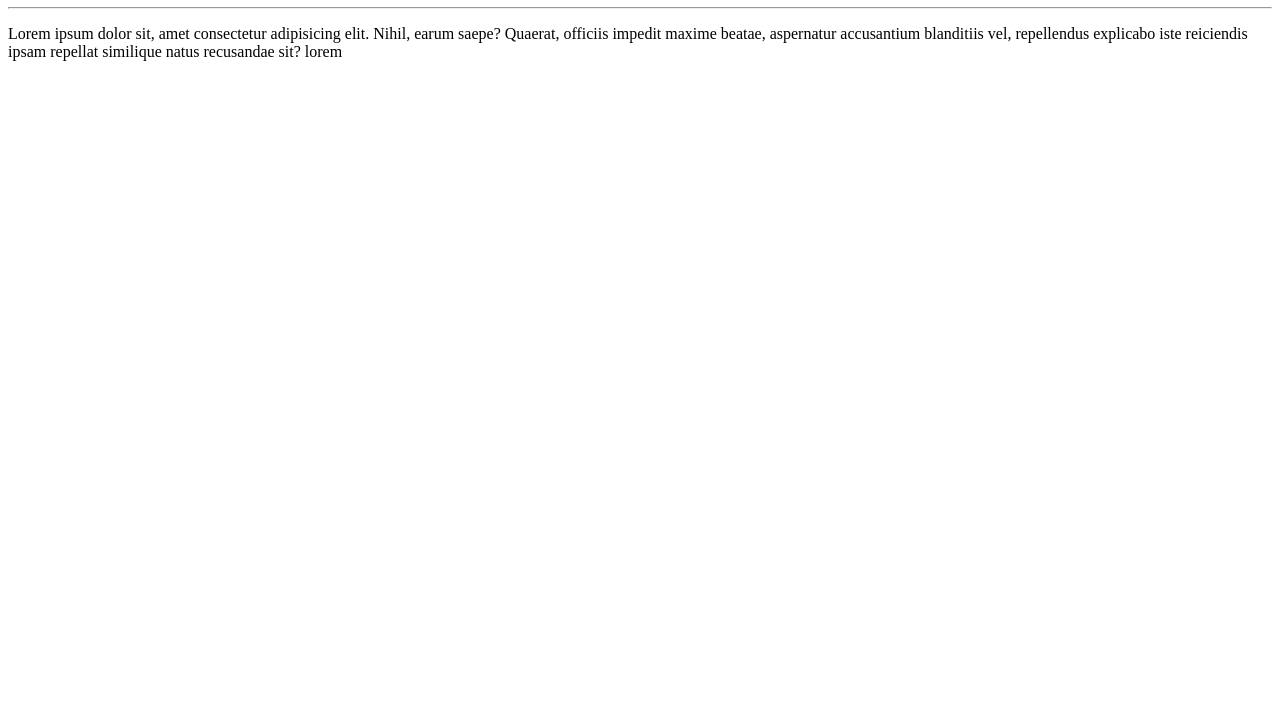
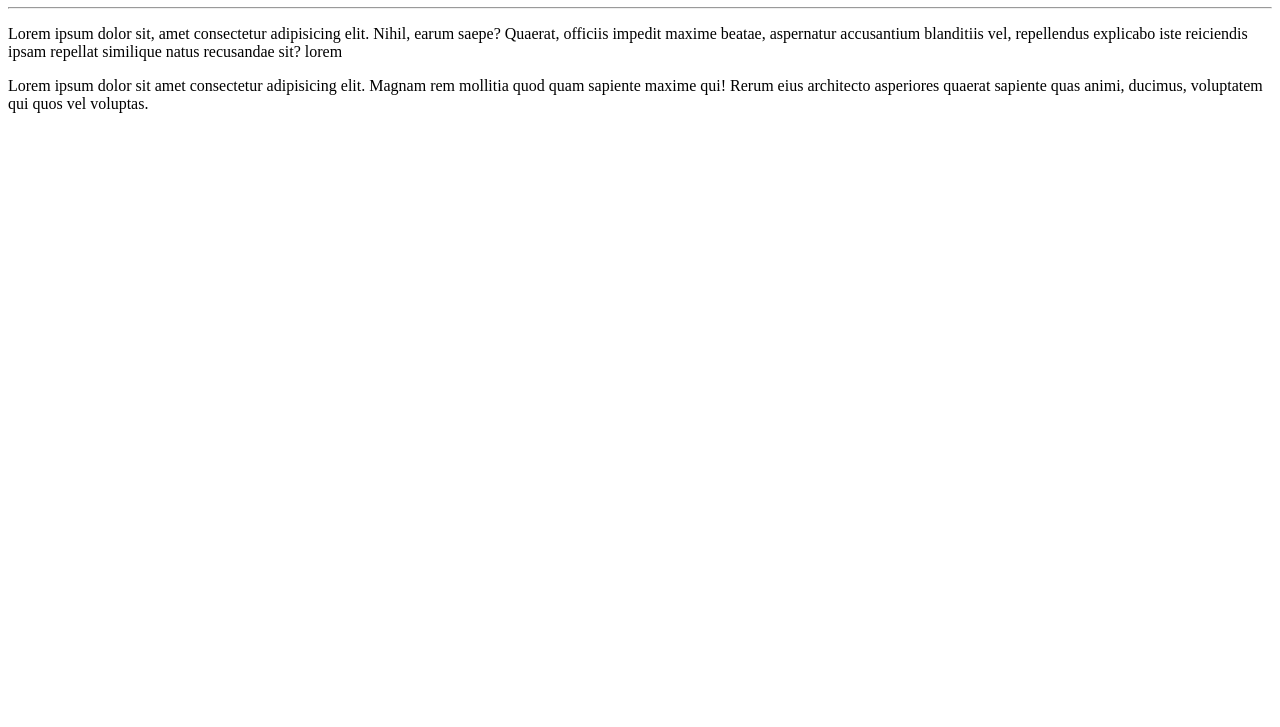
Before and after one commit to PauloHLeme/Ola-Mundo, a plain HTML site: page Site-exemplo/index.html in a window 1280 px wide. Shown: the part 73-800 px from the top of the page. Drawn offline with Linux system fonts and the light colour scheme.

Commit message:
Novo parágrafo

```diff
--- a/Site-exemplo/index.html
+++ b/Site-exemplo/index.html
@@ -10,5 +10,6 @@
     <h1>Olá, Mundo</h1>
     <hr>
     <p>Lorem ipsum dolor sit, amet consectetur adipisicing elit. Nihil, earum saepe? Quaerat, officiis impedit maxime beatae, aspernatur accusantium blanditiis vel, repellendus explicabo iste reiciendis ipsam repellat similique natus recusandae sit? lorem</p>
+    <p>Lorem ipsum dolor sit amet consectetur adipisicing elit. Magnam rem mollitia quod quam sapiente maxime qui! Rerum eius architecto asperiores quaerat sapiente quas animi, ducimus, voluptatem qui quos vel voluptas.</p>
 </body>
 </html>
```
